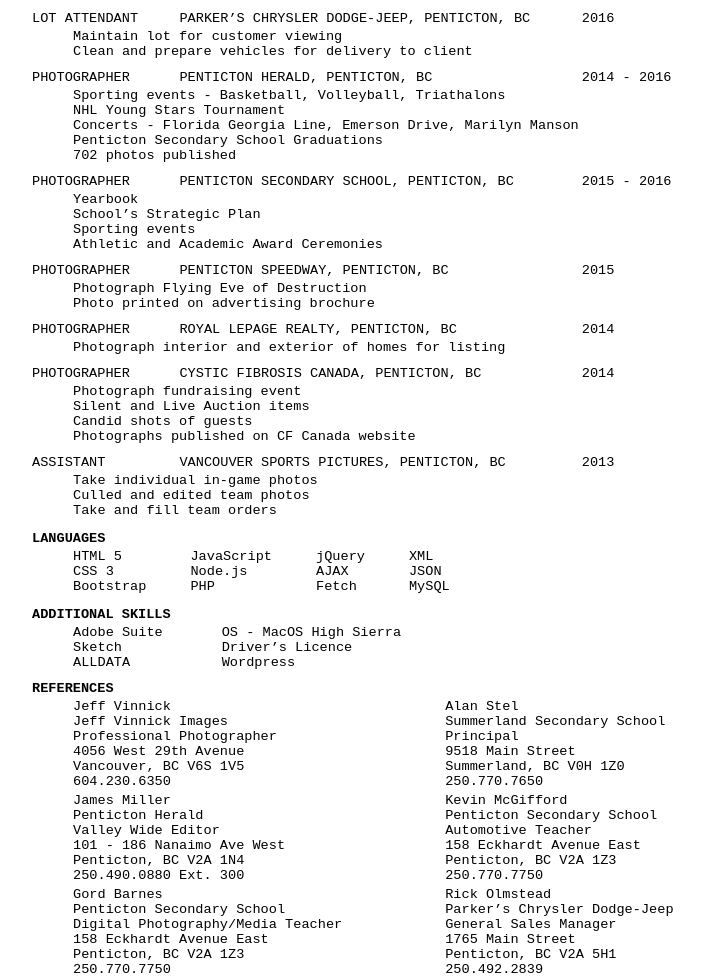
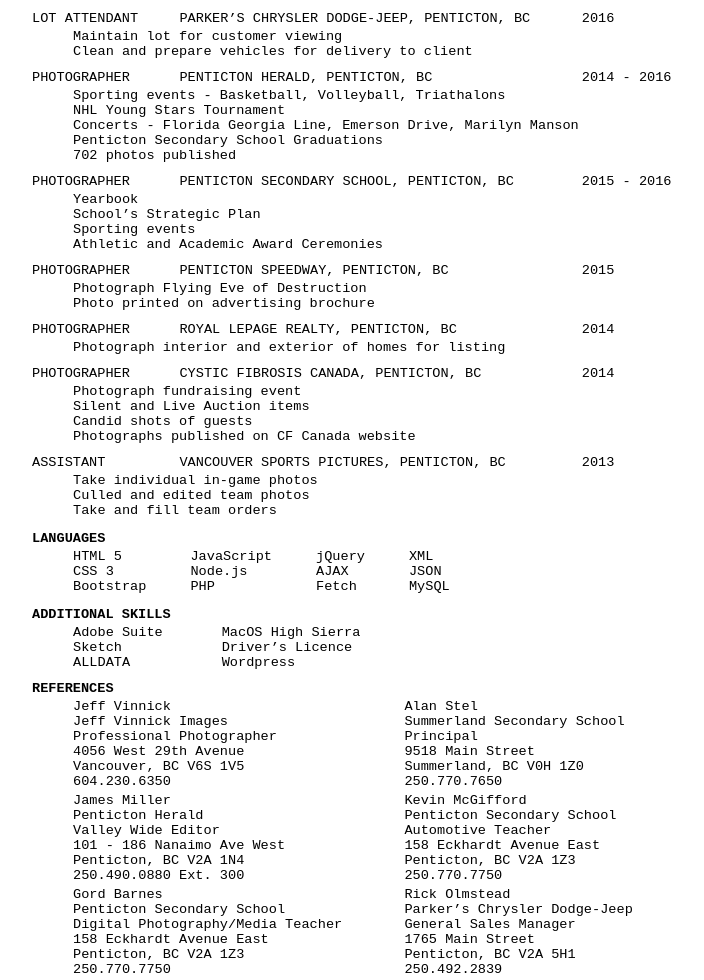
Before and after one commit to CampStove/parseit, a website: page public/resume.html in a window 1280 px wide. Shown: the part 374-1354 px from the top of the page, without its empty margins (25-729 px from the left). Drawn offline with Linux system fonts and the light colour scheme.

Commit message:
OS removal

```diff
--- a/public/css/index.css
+++ b/public/css/index.css
@@ -33,7 +33,6 @@
 table, th, td {
     font-size: 0.85rem;
     text-align: left;
-
 }
 th {
     padding: .5rem .5rem 0 0;
--- a/public/resume.html
+++ b/public/resume.html
@@ -204,7 +204,7 @@
                 </td>
                 <td>
                     <ul>
-                        <li>OS - MacOS High Sierra</li>
+                        <li>MacOS High Sierra</li>
                         <li>Driver’s Licence</li>
                         <li>Wordpress</li>
                     </ul>
```
